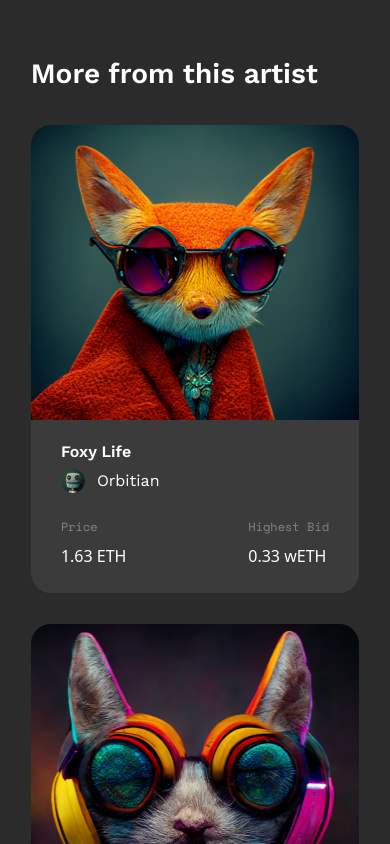
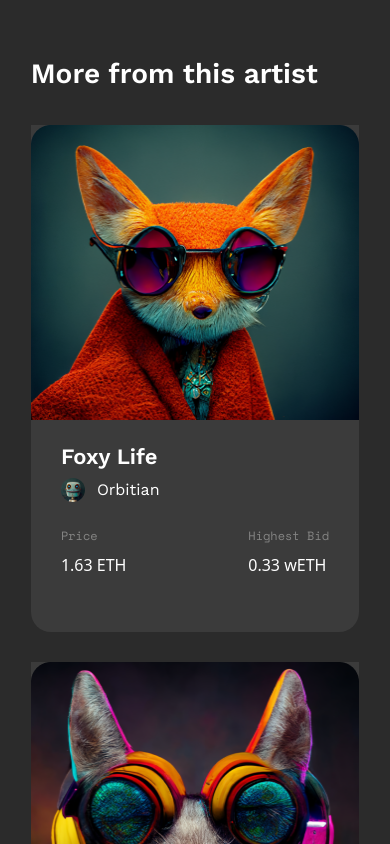
Before and after one commit to odomfavour/nft-marketplace, a React (Vite) app: page /NFT in a window 390 px wide. Shown: the part 1860-2704 px from the top of the page. Built offline with nearby package versions, Linux system fonts and the light colour scheme.

Commit message:
ft: fixed responsiveness

```diff
--- a/src/components/NFTCard.jsx
+++ b/src/components/NFTCard.jsx
@@ -4,15 +4,16 @@ const NFTCard = ({ nft_card }) => {
   return (
     <>
 
-        <div className=" h-[100%] mb-[1.88rem] sm:mb-0">
+        <div className=" h-fit mb-[1.88rem] sm:mb-0">
           <div className=" w-full">
-            <img src={nft_card.src} alt={nft_card.cardName +  " card"} className=" h-[18.4375rem] w-full " />
+            <img src={nft_card.src} alt={nft_card.cardName +  " card"} className="object-fill h-[18.4375rem] w-full " />
           </div>
 
-          <div className=" bg-[#3B3B3B] rounded-b-[1.25rem] px-[1.88rem] pt-[1.25rem] pb-[1.56rem]  ">
-            <h5 className=" text-white  capitalize font-WorkSans font-semibold lg:text-[1.375rem]">
+          <div className="  px-[1.88rem] pt-[1.25rem]  h-fit">
+            <h5 className=" text-white  capitalize font-WorkSans font-semibold text-[1.375rem]">
             {nft_card.cardName}
             </h5>
+            <div className=" flex flex-col">
               <div className=" flex items-center mt-[0.31rem]">
                 <img src={AC} alt="" className="mr-[0.75rem] w-[1.5rem] h-[1.5rem]" />
                 <span className="text-[1rem] font-WorkSans text-white font-normal "> Orbitian</span>
@@ -28,6 +29,8 @@ const NFTCard = ({ nft_card }) => {
                   <h6  className="text-white text-[1rem] pt-[0.5rem]">0.33 wETH</h6>
                 </div>
               </div>
+            </div>
+
 
           </div>
 
--- a/src/pages/Nft.jsx
+++ b/src/pages/Nft.jsx
@@ -10,7 +10,7 @@ const Nft = () => {
     <>
         <MainLayout>
           {/* hero section */}
-            <section className="bg-[url('/src/assets/images/nft/nft-hero-mobile.png')] h-[20rem] md:h-[26.25rem] lg:bg-[url('/src/assets/images/nft/nft-hero.png')] bg-no-repeat bg-cover bg-center lg:h-screen">
+            <section className="bg-[url('/src/assets/images/nft/nft-hero-mobile.png')] h-[20rem] md:h-[26.25rem]  lg:h-[35rem] lg:bg-[url('/src/assets/images/nft/nft-hero.png')] bg-no-repeat bg-cover bg-center">
             </section>
 
             {/* Full desciption */}
@@ -88,13 +88,13 @@ const Nft = () => {
                 </button>
 
                 {/* NFT Cards */}
-                <div className="grid max-[641px]:mt-[1.88rem] max-[641px]:pb-[5.63rem] md:pb-[0] mt-[3.75rem] gap-[1.88rem]  sm:gap-y-[3.75rem]  max-[500px]:grid-cols-1 sm:grid-cols-2 lg:grid-cols-3 lg:pb-[5rem]  ">
+                <div className=" grid  max-[500px]:grid-cols-1 sm:grid-cols-2 lg:grid-cols-3 max-[641px]:mt-[1.88rem] max-[641px]:pb-[5.63rem] md:pb-[0] mt-[3.75rem] gap-[1.88rem]  sm:gap-y-[3.75rem]  lg:pb-[5rem]  ">
                     {
                       nft_cards.map(nft_card => {
-                        {console.log(nft_card)}
+                        // {console.log(nft_card)}
                         return (
-                          <div className="h-[29.3125rem]  " key={nft_card.id}>
-                              <NFTCard  nft_card={nft_card} />
+                          <div className="bg-[#3B3B3B] rounded-b-[1.25rem] pb-[1.56rem]  " key={nft_card.id}>
+                              <NFTCard className='h-100 ' nft_card={nft_card} />
                           </div>
 
                         )
```
Lines whose indentation alone changed are shown as unchanged.
